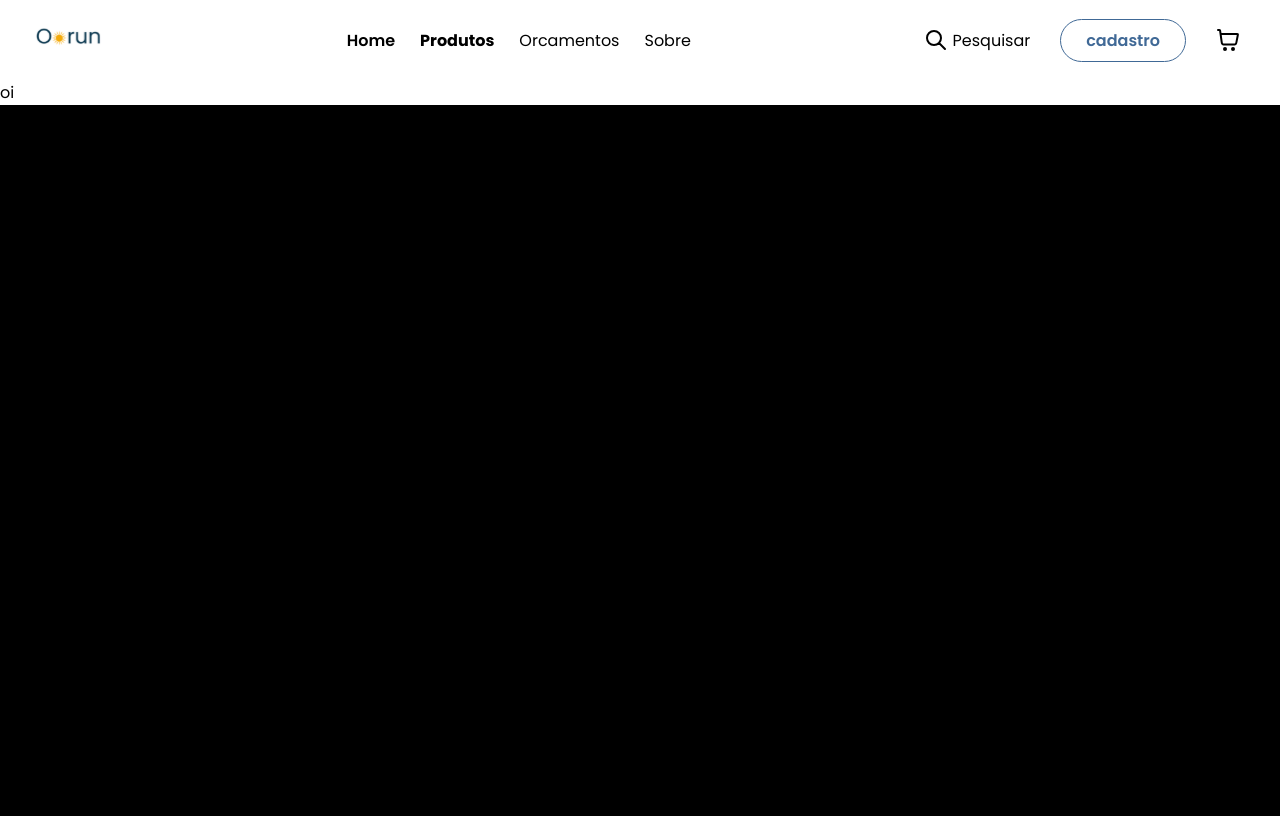
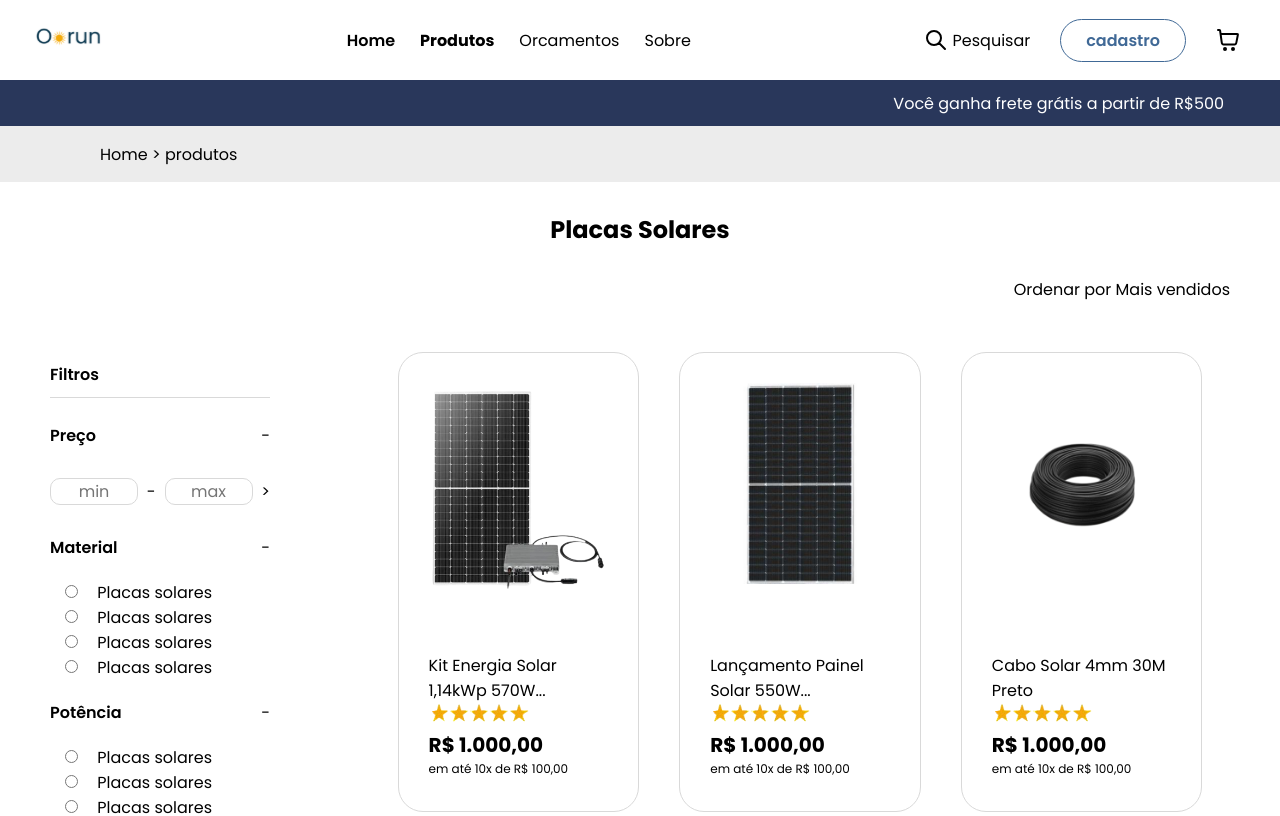
Before and after one commit to hackathon-equipe/HackathonFrontEnd, a Vue app: page /produtos in a window 1280 px wide. Shown: the top 816 px of the page. Built offline with nearby package versions, Linux system fonts and the light colour scheme.

Commit message:
FEAT: Iniciando pagina de produtos #12

```diff
--- a/src/views/ProdutosView.vue
+++ b/src/views/ProdutosView.vue
@@ -1 +1,266 @@
-<template>oi</template>
+<script setup>
+import { useRoute } from 'vue-router'
+const route = useRoute()
+import { useProdutosStore } from '@/stores/ProdutosStore'
+import SlideComponent from '@/components/carousel/SlideComponent.vue'
+const ProdutosStore = useProdutosStore()
+let rotaAtual=route.path
+rotaAtual=rotaAtual.replace("/", "> ")
+</script>
+<template>
+    <div class="produtos-header">
+        <div class="container-propagandas">
+            <div class="propagandas">
+                <ul>
+                    <li>Você ganha frete grátis a partir de R$500</li>
+                    <li>Você ganha frete grátis a partir de R$500</li>
+                    <li> Você ganha frete grátis a partir de R$500</li>
+                </ul>
+            </div>
+             </div>
+        <div class="rota-atual">Home {{rotaAtual}}</div>
+            <h1 class="titulo-produtos">Placas Solares</h1>
+    </div>
+<div class="ordenar">Ordenar por Mais vendidos</div>
+  <main>
+    <div class="filtros">
+<span class="subtitulo filtro-titulo">Filtros</span>
+<div class="container">
+<span class="subtitulo">Preço</span>
+<span>-</span>
+</div>
+<div class="container">
+<input class="input-min-max" placeholder="min"/>
+<span>-</span>
+<input class="input-min-max" placeholder="max"/>
+<span>></span>
+</div>
+<div class="container">
+<span class="subtitulo">Material</span>
+<span>-</span>
+</div>
+<div class="opcoes">
+    <div class="opcao-input">
+        <input
+          class="opcao"
+          type="radio"
+          id="Placas solares"
+          name="Placas solares"
+          value="Placas solares"
+        />
+        <label class="opcao-input-label" for="Placas solares"> Placas solares </label>
+      </div>
+    <div class="opcao-input">
+      <input
+        class="opcao"
+        type="radio"
+        id="Placas solares"
+        name="Placas solares"
+        value="Placas solares"
+      />
+      <label class="opcao-input-label" for="Placas solares"> Placas solares </label>
+    </div>
+    <div class="opcao-input">
+        <input
+          class="opcao"
+          type="radio"
+          id="Placas solares"
+          name="Placas solares"
+          value="Placas solares"
+        />
+        <label class="opcao-input-label" for="Placas solares"> Placas solares </label>
+      </div>
+      <div class="opcao-input">
+        <input
+          class="opcao"
+          type="radio"
+          id="Placas solares"
+          name="Placas solares"
+          value="Placas solares"
+        />
+        <label class="opcao-input-label" for="Placas solares"> Placas solares </label>
+      </div>
+  </div>
+
+<div>
+
+<div class="container">
+<span class="subtitulo">Potência</span>
+<span>-</span>
+</div>
+<div class="opcoes">
+    <div class="opcao-input">
+        <input
+          class="opcao"
+          type="radio"
+          id="Placas solares"
+          name="Placas solares"
+          value="Placas solares"
+        />
+        <label class="opcao-input-label" for="Placas solares"> Placas solares </label>
+      </div>
+    <div class="opcao-input">
+      <input
+        class="opcao"
+        type="radio"
+        id="Placas solares"
+        name="Placas solares"
+        value="Placas solares"
+      />
+      <label class="opcao-input-label" for="Placas solares"> Placas solares </label>
+    </div>
+    <div class="opcao-input">
+        <input
+          class="opcao"
+          type="radio"
+          id="Placas solares"
+          name="Placas solares"
+          value="Placas solares"
+        />
+        <label class="opcao-input-label" for="Placas solares"> Placas solares </label>
+      </div>
+      <div class="opcao-input">
+        <input
+          class="opcao"
+          type="radio"
+          id="Placas solares"
+          name="Placas solares"
+          value="Placas solares"
+        />
+        <label class="opcao-input-label" for="Placas solares"> Placas solares </label>
+      </div>
+  </div>
+<div class="container">
+<span class="subtitulo">Marcas</span>
+<span>+</span></div></div>
+    </div>
+    <div class="produtos">
+      <div class="produto" v-for="(text, index) in ProdutosStore.produtos" :key="index">
+        <SlideComponent
+          :img="text.imageUrl"
+          :nome="text.nome"
+          :preco="text.preco"
+          :parcelas="text.parcelas"
+        />
+        <!-- <p>{{text.imageUrl}} == {{route.params.id}}</p> -->
+      </div>
+    </div>
+  </main>
+</template>
+<style scoped>
+.opcao-input input[type='checkbox']:checked,
+input[type='radio']:checked {
+  accent-color: #2F3F68;
+}
+.opcao{
+    margin: 0px 15px;
+}
+.container{
+    display: flex;
+    justify-content: space-between;
+    align-items: center;
+    padding:10px 0px;
+}
+.titulo-produtos{
+    font-size: 24px;
+    padding: 30px;
+}
+.input-min-max{
+    width: 40%;
+    border-radius: 10px;
+    background-color: transparent;
+    border: 1px solid #D9D9D9;
+    color:#bebdbd;
+    text-align: center;
+}
+
+
+
+.rota-atual{
+    display: flex;
+    align-items: center;
+    padding-left: 100px;
+    background-color: #ECECEC;
+    height: 56px;
+    width: 100vw;
+}
+.container-propagandas{
+    display: flex;
+    align-items: center;
+    justify-content: center;
+    background-color:#29375B;
+    color:white;
+    height: 46px;
+    width: 100vw;
+}
+li{
+    list-style: none;
+    min-width: 100vw;
+}
+.propagandas{
+    width: 100vw;
+    margin: 0 auto;
+    overflow: hidden;
+}
+.propagandas ul{
+ display: flex;
+ align-items: center;
+ justify-content: center;
+ gap: 40px;
+ animation: 15s infinite slide linear;
+}
+
+@keyframes slide {
+    from{
+        transform: translateX(0)
+    }
+    to{
+        transform: translateX(-100vw);
+    }
+
+}
+
+.produtos-header{
+    display: flex;
+    flex-direction: column;
+    align-items: center;
+    justify-content: center;
+}
+main {
+  display: flex;
+  justify-content: center;
+  width: 100vw;
+}
+.filtros {
+  display: flex;
+  flex-direction: column;
+  width: 25vw;
+  margin-top: 50px;
+  padding: 0px 50px;
+}
+.filtro-titulo{
+    border-bottom: 1px solid #D9D9D9;
+    margin-bottom: 5px;
+}
+.subtitulo{
+    font-weight: 600;
+   padding:10px 0px;
+}
+.ordenar{
+    padding: 0px 50px;
+    text-align: end;
+}
+.produtos {
+  display: flex;
+  flex-wrap: wrap;
+  justify-content: center;
+  align-items: center;
+  flex-direction: row;
+  padding: 30px 50px;
+  width: 75vw;
+}
+.produto {
+  width: 22vw;
+  padding: 20px;
+}
+</style>
```
